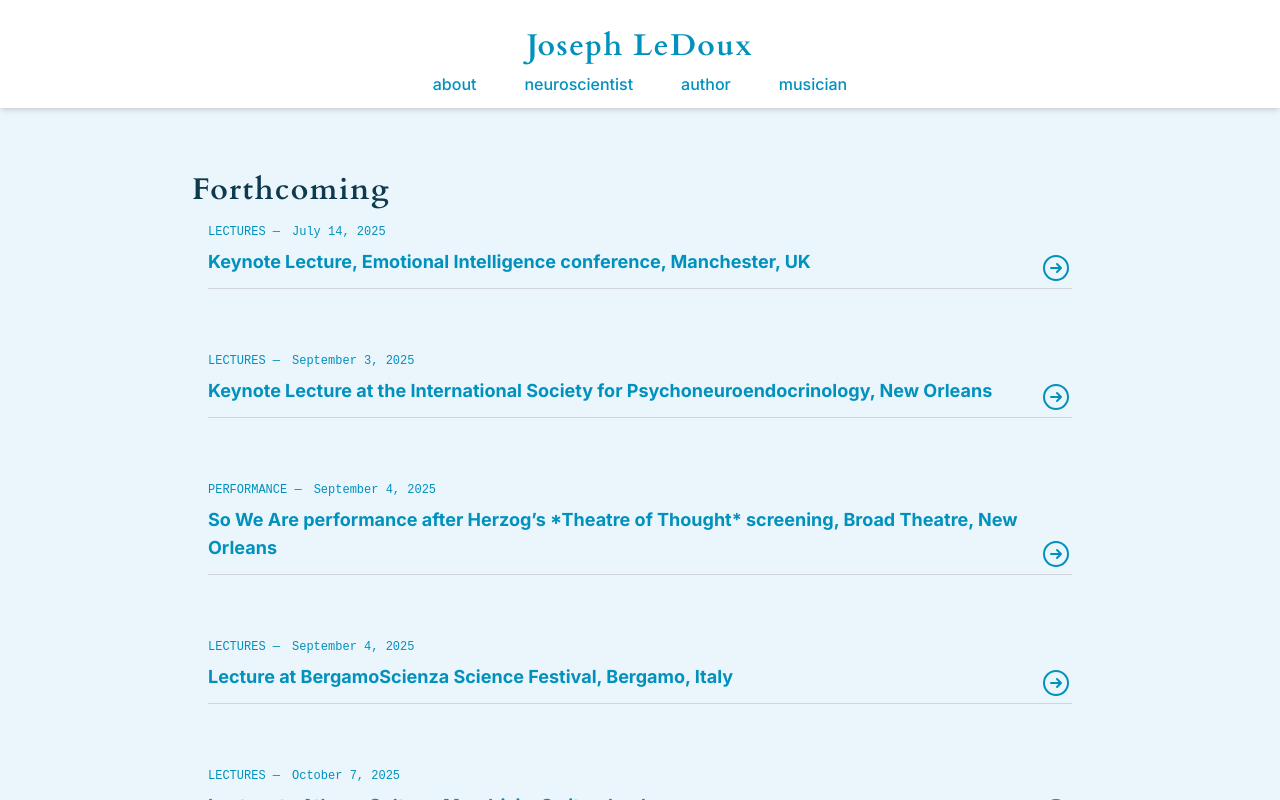
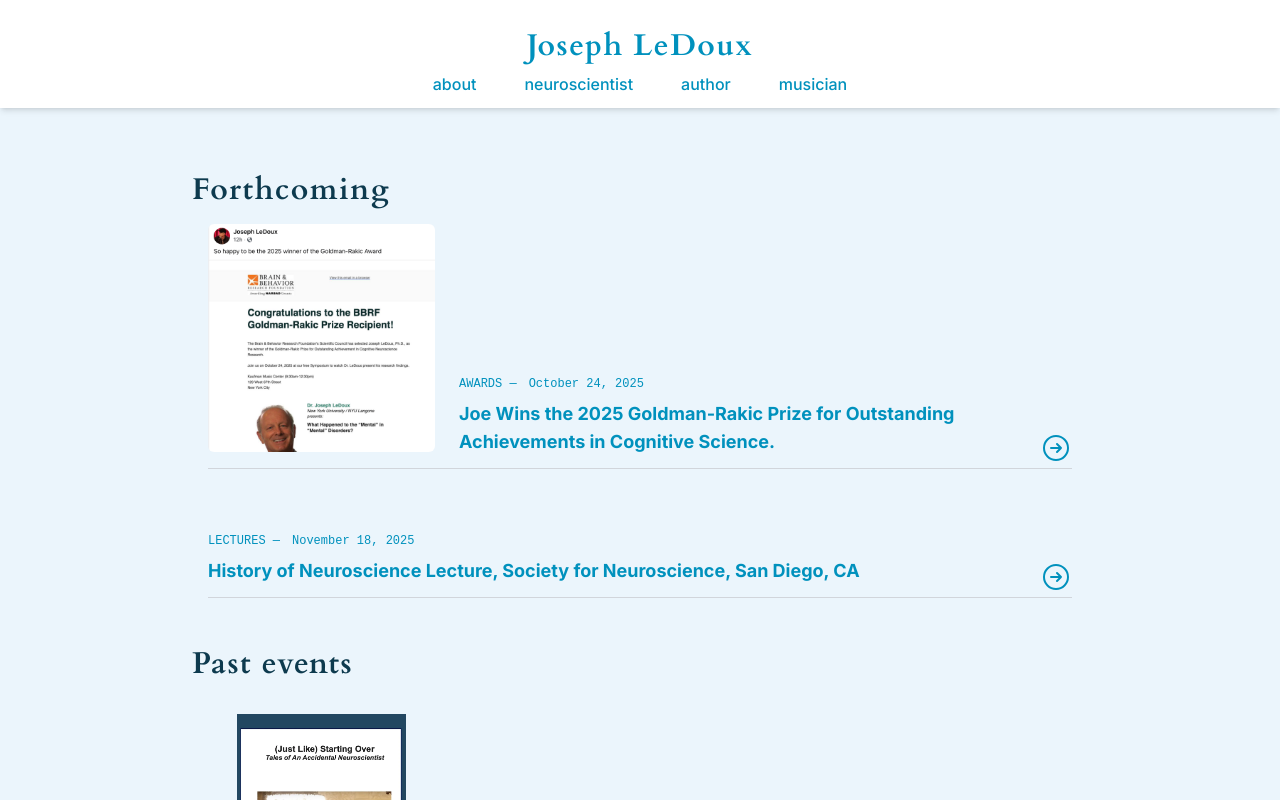
Before and after one commit to imercadal/joe-ledoux, a Next.js app: page /news in a window 1280 px wide. Shown: the top 800 px of the page. Built offline with nearby package versions, Linux system fonts and the light colour scheme; a web font is replaced by a local one.

Commit message:
Updates in news and lectures

```diff
--- a/app/neuroscientist/lectures/lecture-data.ts
+++ b/app/neuroscientist/lectures/lecture-data.ts
@@ -15,9 +15,10 @@ export const lectures : Lecture[] = [
   },
   {
     id: "101",
-    title: "The Four Realms of Existence",
+    title: "The Four Realms of Existence. On the neuroscience front, the festival will feature: Joseph LeDoux, one of the world's leading scholars of the neurobiology of emotions and longtime director of the Center for the Neuroscience of Fear and Anxiety in New York, who will discuss a new theory of the self and consciousness, capable of opening up unprecedented perspectives on what it means to be human.",
     date: new Date("2025-10-03"),
-    event: "Bergamo Science Festival, Bergamo Italy",
+    event: "Bergamo Science Festival 2025, Bergamo, Italy",
+    urlToLecture: "https://www.bergamoscienza.it/it/festival-corrente/xxiii-edizione-bergamoscienza-2025"
   },
   {
     id: "102",
@@ -1973,5 +1974,12 @@ export const lectures : Lecture[] = [
     title: "Inter. Sympos. On Learning, Memory, & Cognitive Function: Mechisms, Pathology. &Therapeutics",
     event: "Valencia, Spain",
     date: new Date("2008-02-10")
+  },
+    {
+    id: "451",
+    title: "Lectio Magistralis Joseph LeDoux The Four Realms of the Self",
+    event: "San Raffaele University, Milan, Italy",
+    date: new Date("2025-10-03"),
+    urlToLecture: "https://info.unisr.it/en/lectio-magistralis-ledoux"
   }
 ]
--- a/app/news/page.tsx
+++ b/app/news/page.tsx
@@ -7,41 +7,13 @@ export default function NewsPage(){
       <main className="p-4 bg-lightText min-h-screen">
         <h1 className="max-w-4xl mx-auto mt-4 sm:mt-12 text-3xl font-bold text-dark">Forthcoming</h1>
         <NewsCard
-          href="/neuroscientist/lectures"
-          title='Keynote Lecture, Emotional Intelligence conference, Manchester, UK'
-          tag="Lectures"
-          date={new Date('2025-07-14')}
-        />
-        <NewsCard
-          href="https://www.ispne.net/2025-annual-meeting"
-          title="Keynote Lecture at the International Society for Psychoneuroendocrinology, New Orleans"
-          tag="Lectures"
-          date={new Date('2025-09-03')}
+          href="https://mailchi.mp/bbrfoundation/2025-symposium-goldman-rakic-prize-4241159?e=08baf21cb2"
+          imgSrc="/news/2025-10_Goldman-Rakic-Prize.png"
+          title="Joe Wins the 2025 Goldman-Rakic Prize for Outstanding Achievements in Cognitive Science."
+          tag="Awards"
+          date={new Date('2025-10-24')}
           external
         />
-
-        <NewsCard
-          href="/musician/gigs"
-          title="So We Are performance after Herzog’s *Theatre of Thought* screening, Broad Theatre, New Orleans"
-          tag="Performance"
-          date={new Date('2025-09-04')}
-        />
-
-        <NewsCard
-          href="https://www.bergamoscienza.it/en/festival-corrente/23rd-edition-bergamoscienza-2025"
-          title="Lecture at BergamoScienza Science Festival, Bergamo, Italy"
-          tag="Lectures"
-          date={new Date('2025-09-04')}
-          external
-        />
-
-        <NewsCard
-          href="/neuroscientist/lectures"
-          title="Lecture to Athena Cultura, Mendrisio, Switzerland"
-          tag="Lectures"
-          date={new Date('2025-10-07')}
-        />
-
         <NewsCard
           href="https://neuroscience.uct.ac.za/events/society-neuroscience-sfn-meeting-2025"
           title="History of Neuroscience Lecture, Society for Neuroscience, San Diego, CA"
@@ -49,6 +21,7 @@ export default function NewsPage(){
           date={new Date('2025-11-18')}
           external
         />
+
         <h1 className="max-w-4xl mx-auto my-4 sm:mt-12 text-3xl font-bold text-dark">Past events</h1>
         <NewsCard
           href="/author/67e455e79d343bd2f8bfe258"
```
Also changed, not shown: public/news/2025-10_Goldman-Rakic-Prize.png (added).
